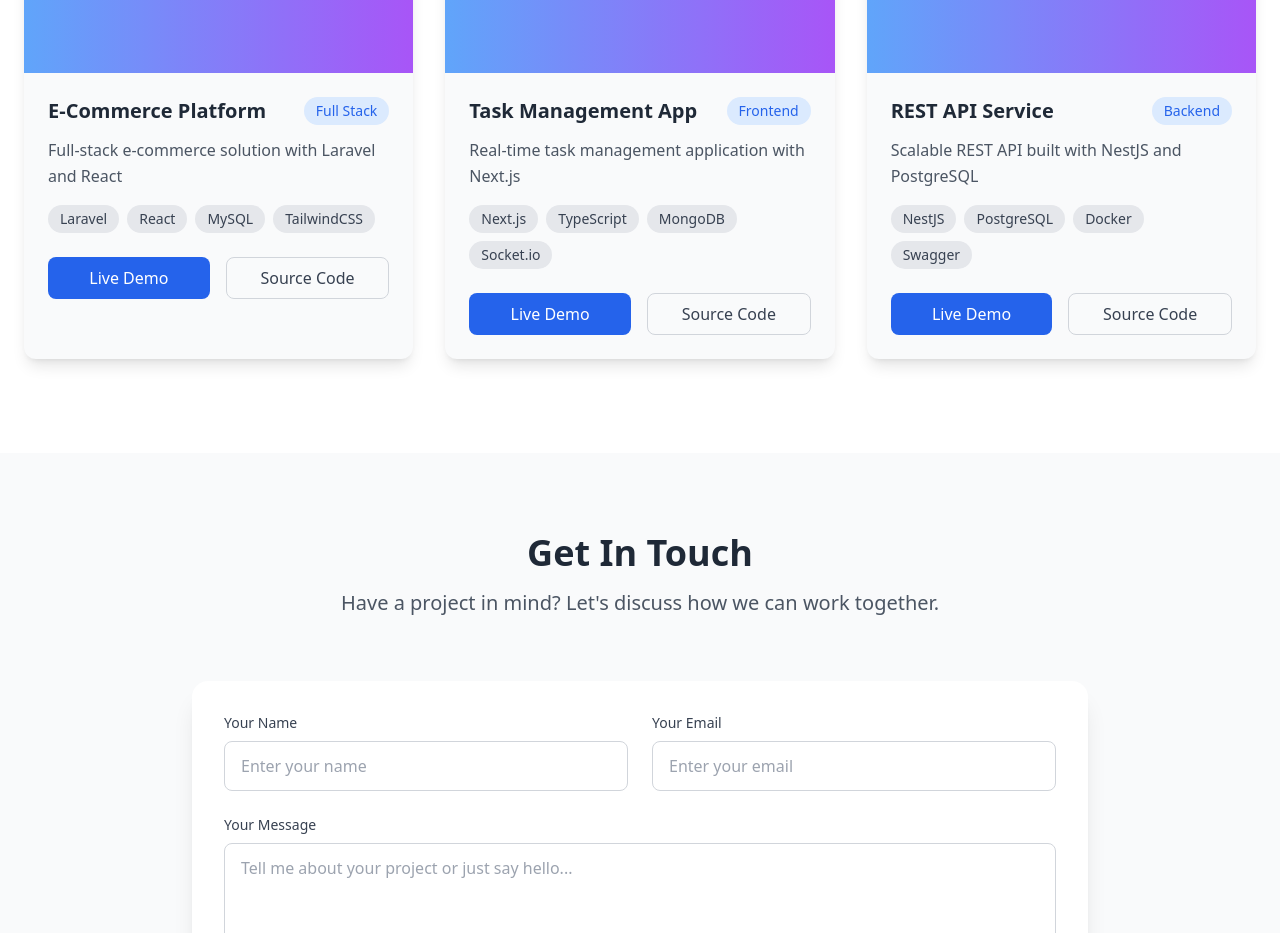
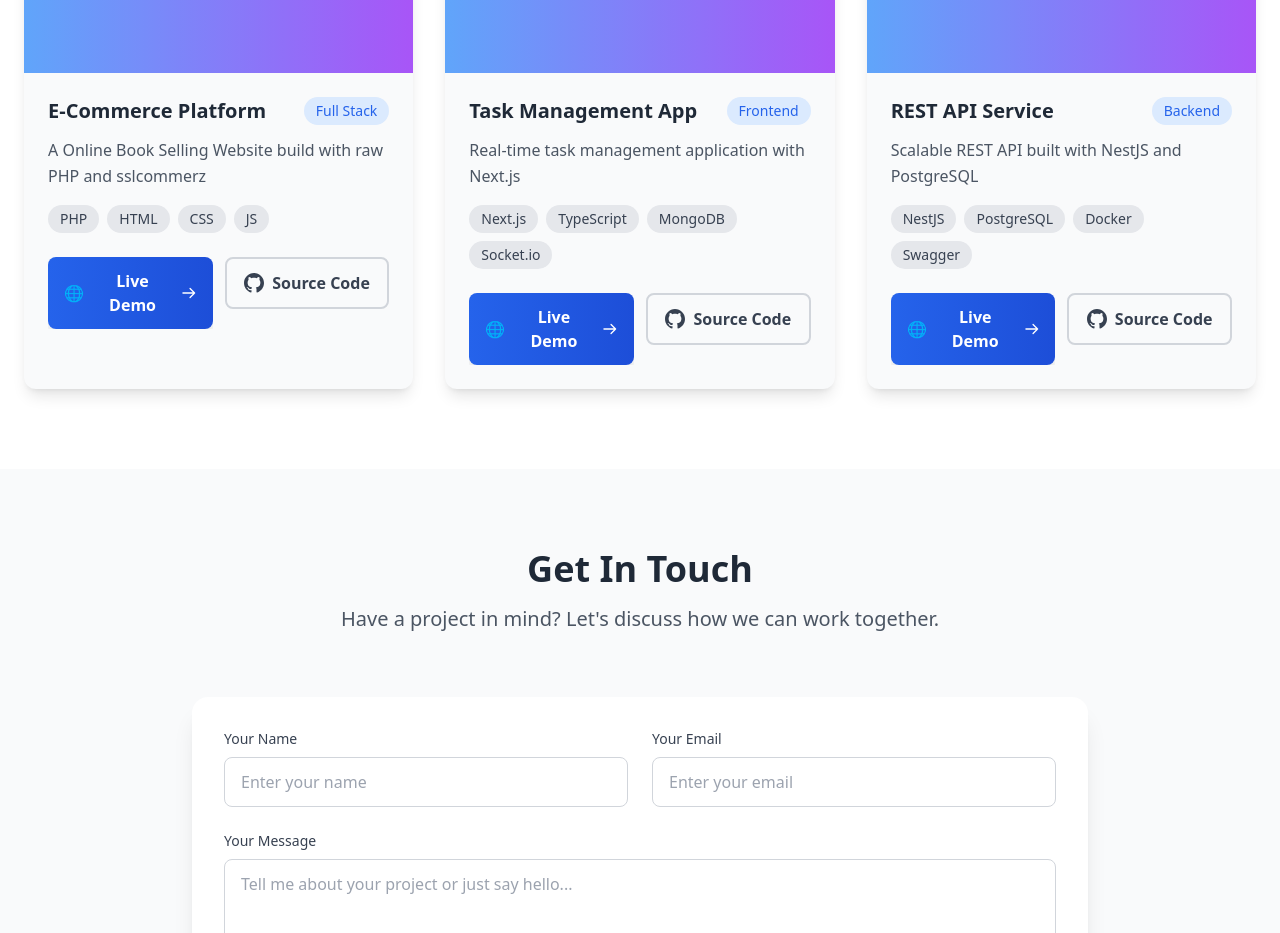
Before and after one commit to smsultan76/portfolio, a Next.js app: page / in a window 1280 px wide. Shown: the part 2020-2953 px from the top of the page. Built offline with nearby package versions, Linux system fonts and the light colour scheme.

Commit message:
Update live and source buttons

```diff
--- a/app/components/Projects.tsx
+++ b/app/components/Projects.tsx
@@ -1,16 +1,19 @@
-// app/components/Projects.tsx
+'use client';
+import { motion } from "framer-motion";
 const projects = [
   {
     title: 'E-Commerce Platform',
-    description: 'Full-stack e-commerce solution with Laravel and React',
-    technologies: ['Laravel', 'React', 'MySQL', 'TailwindCSS'],
+    description: 'A Online Book Selling Website build with raw PHP and sslcommerz',
+    technologies: ['PHP', 'HTML', 'CSS', 'JS'],
     category: 'Full Stack',
+    live: 'https://boi-bazar.free.nf/',
   },
   {
     title: 'Task Management App',
     description: 'Real-time task management application with Next.js',
     technologies: ['Next.js', 'TypeScript', 'MongoDB', 'Socket.io'],
     category: 'Frontend',
+    live: 'https://sunriseschool.free.nf/',
   },
   {
     title: 'REST API Service',
@@ -66,13 +69,50 @@ export default function Projects() {
                   ))}
                 </div>
 
-                <div className="mt-6 flex space-x-4">
-                  <button className="flex-1 bg-blue-600 hover:bg-blue-700 text-white py-2 rounded-lg transition-colors">
-                    Live Demo
-                  </button>
-                  <button className="flex-1 border border-gray-300 dark:border-gray-600 text-gray-700 dark:text-gray-300 hover:border-blue-600 dark:hover:border-blue-400 py-2 rounded-lg transition-colors">
-                    Source Code
-                  </button>
+                <div className="mt-6 flex flex-col sm:flex-row gap-3">
+                  {/* Live Demo Button */}
+                  <motion.a
+                    href={project.live}
+                    target="_blank"
+                    rel="noopener noreferrer"
+                    className="flex-1 group relative overflow-hidden"
+                    whileHover={{ scale: 1.02 }}
+                    whileTap={{ scale: 0.98 }}
+                  >
+                    <button className="w-full bg-gradient-to-r from-blue-600 to-blue-700 hover:from-blue-700 hover:to-blue-800 text-white font-semibold py-3 px-4 rounded-lg transition-all duration-300 flex items-center justify-center gap-2 shadow-lg hover:shadow-blue-500/30">
+                      <span>🌐</span>
+                      <span>Live Demo</span>
+                      <svg
+                        className="w-4 h-4 group-hover:translate-x-1 transition-transform duration-300"
+                        fill="none"
+                        stroke="currentColor"
+                        viewBox="0 0 24 24"
+                      >
+                        <path strokeLinecap="round" strokeLinejoin="round" strokeWidth={2} d="M14 5l7 7m0 0l-7 7m7-7H3" />
+                      </svg>
+                    </button>
+                  </motion.a>
+
+                  {/* Source Code Button */}
+                  <motion.a
+                    href="https://github.com/yourusername/project"
+                    target="_blank"
+                    rel="noopener noreferrer"
+                    className="flex-1 group"
+                    whileHover={{ scale: 1.02 }}
+                    whileTap={{ scale: 0.98 }}
+                  >
+                    <button className="w-full bg-transparent border-2 border-gray-300 dark:border-gray-600 hover:border-blue-500 dark:hover:border-blue-400 text-gray-700 dark:text-gray-300 hover:text-blue-600 dark:hover:text-blue-400 font-semibold py-3 px-4 rounded-lg transition-all duration-300 flex items-center justify-center gap-2 hover:shadow-lg">
+                      <svg
+                        className="w-5 h-5"
+                        fill="currentColor"
+                        viewBox="0 0 24 24"
+                      >
+                        <path d="M12 0c-6.626 0-12 5.373-12 12 0 5.302 3.438 9.8 8.207 11.387.599.111.793-.261.793-.577v-2.234c-3.338.726-4.033-1.416-4.033-1.416-.546-1.387-1.333-1.756-1.333-1.756-1.089-.745.083-.729.083-.729 1.205.084 1.839 1.237 1.839 1.237 1.07 1.834 2.807 1.304 3.492.997.107-.775.418-1.305.762-1.604-2.665-.305-5.467-1.334-5.467-5.931 0-1.311.469-2.381 1.236-3.221-.124-.303-.535-1.524.117-3.176 0 0 1.008-.322 3.301 1.23.957-.266 1.983-.399 3.003-.404 1.02.005 2.047.138 3.006.404 2.291-1.552 3.297-1.23 3.297-1.23.653 1.653.242 2.874.118 3.176.77.84 1.235 1.911 1.235 3.221 0 4.609-2.807 5.624-5.479 5.921.43.372.823 1.102.823 2.222v3.293c0 .319.192.694.801.576 4.765-1.589 8.199-6.086 8.199-11.386 0-6.627-5.373-12-12-12z" />
+                      </svg>
+                      <span>Source Code</span>
+                    </button>
+                  </motion.a>
                 </div>
               </div>
             </div>
```
